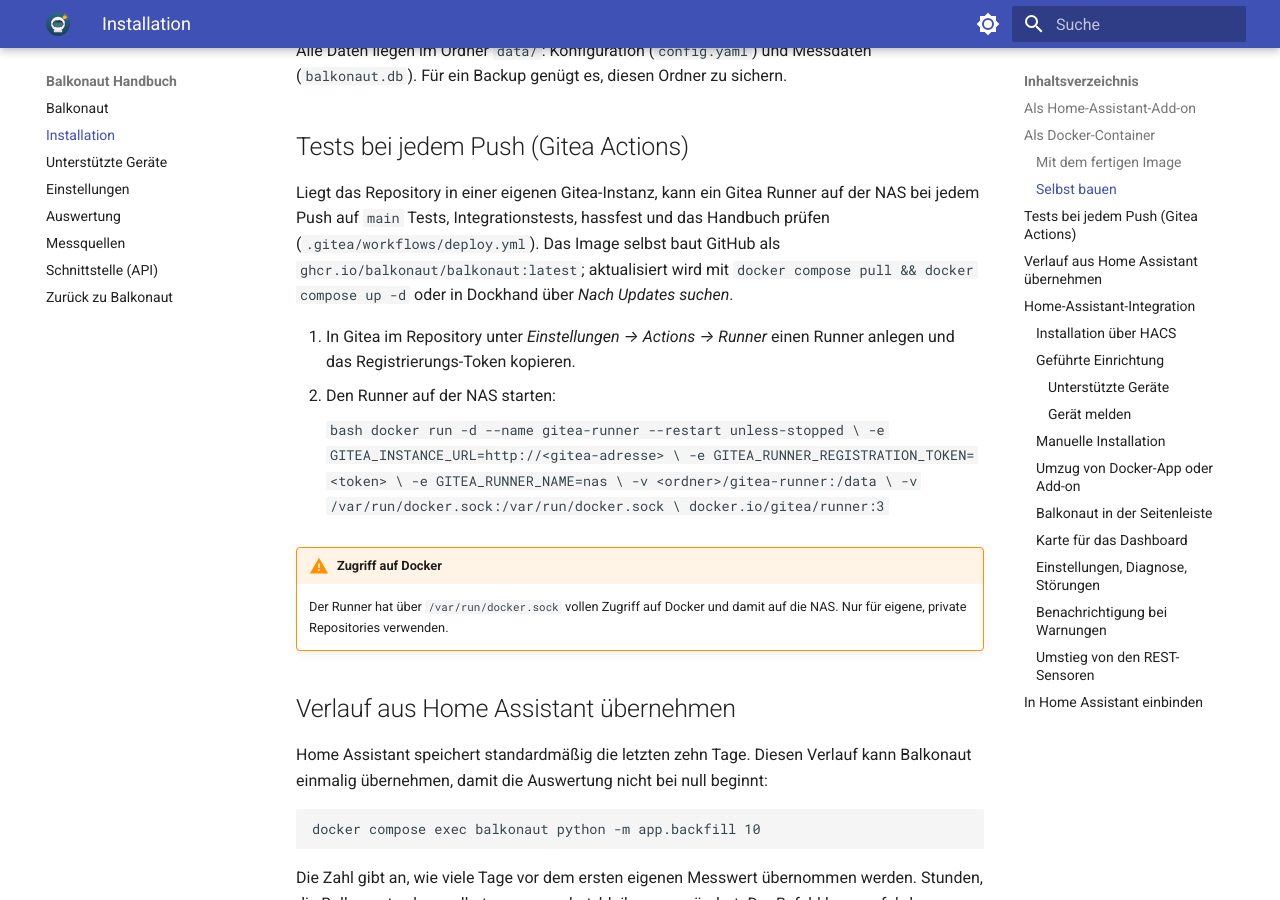
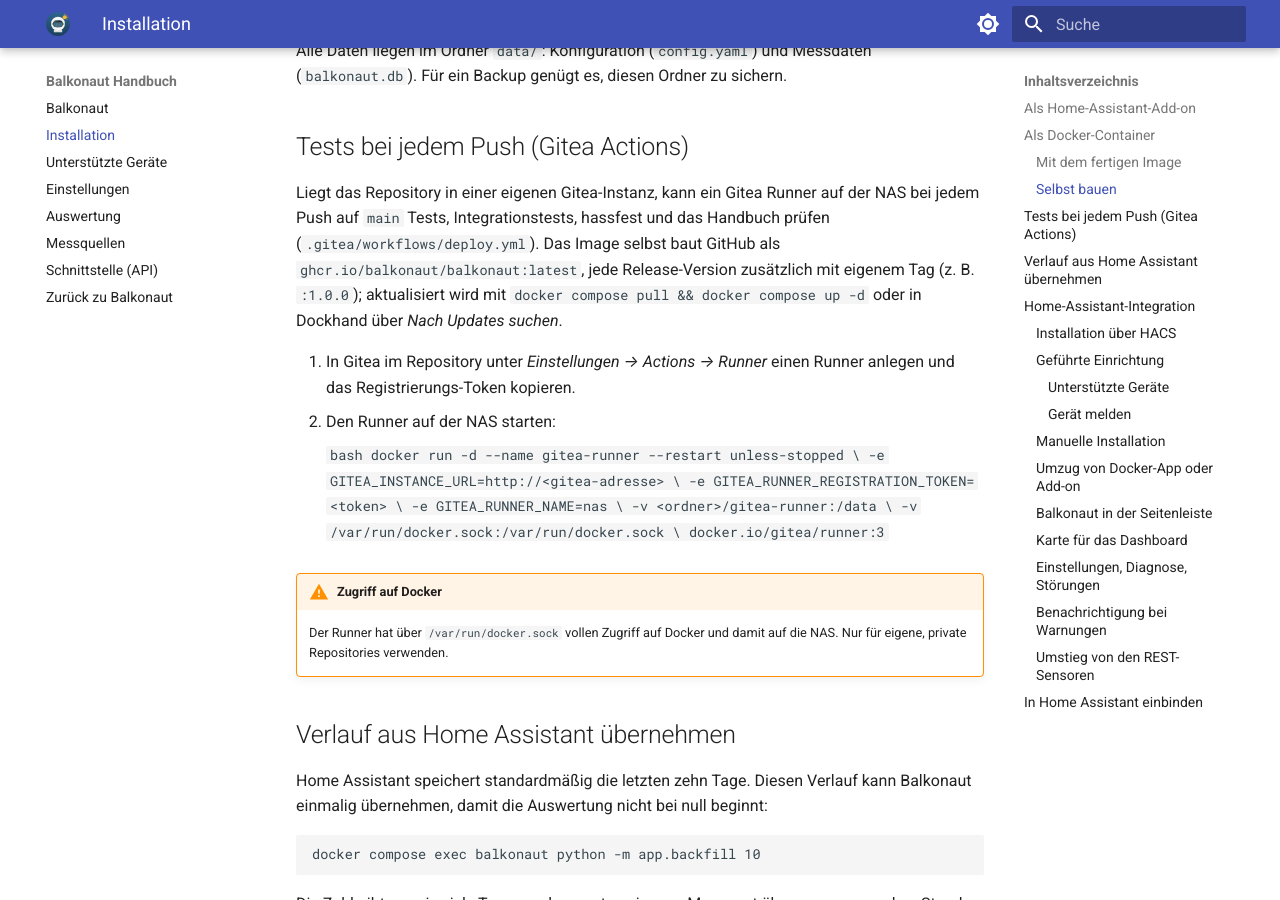
Before and after one commit to balkonaut/balkonaut, an MkDocs documentation site: the page built from docs/installation.md, in a window 1280 px wide and 900 px high, scrolled down 2086 px. Built offline with MkDocs 1.6.1 and Material for MkDocs 9.7.7, drawn with Linux system fonts in a browser that asks for light colours.

Commit message:
Version 1.0.0 für Integration, Add-on und Docker-Image

```diff
--- a/docs/installation.md
+++ b/docs/installation.md
@@ -85,7 +85,7 @@
 
 Liegt das Repository in einer eigenen Gitea-Instanz, kann ein Gitea Runner auf der NAS bei jedem Push auf `main`
 Tests, Integrationstests, hassfest und das Handbuch prüfen (`.gitea/workflows/deploy.yml`). Das Image selbst baut
-GitHub als `ghcr.io/balkonaut/balkonaut:latest`; aktualisiert wird mit `docker compose pull && docker compose up -d`
+GitHub als `ghcr.io/balkonaut/balkonaut:latest`, jede Release-Version zusätzlich mit eigenem Tag (z. B. `:1.0.0`); aktualisiert wird mit `docker compose pull && docker compose up -d`
 oder in Dockhand über *Nach Updates suchen*.
 
 1. In Gitea im Repository unter *Einstellungen → Actions → Runner* einen Runner anlegen und das Registrierungs-Token kopieren.
--- a/pyproject.toml
+++ b/pyproject.toml
@@ -4,7 +4,7 @@
 
 [project]
 name = "balkonaut"
-version = "0.9.3"
+version = "1.0.0"
 description = "Analyse- und Entscheidungstool für Balkonkraftwerke mit Speicher"
 requires-python = ">=3.12"
 license = "Apache-2.0"
```
Also changed, not shown: addon/CHANGELOG.md (+6 -0 lines), 2 other files.
